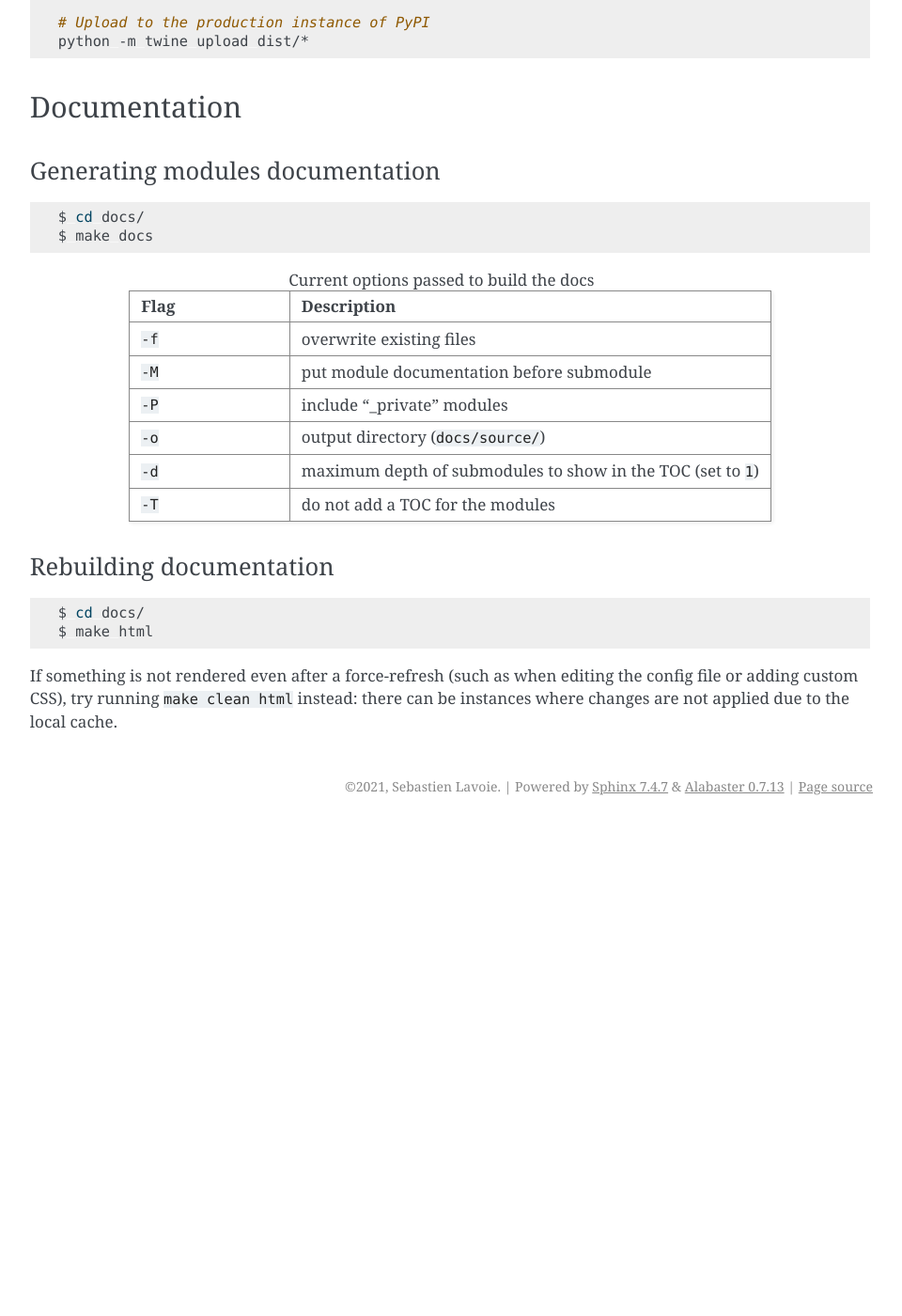
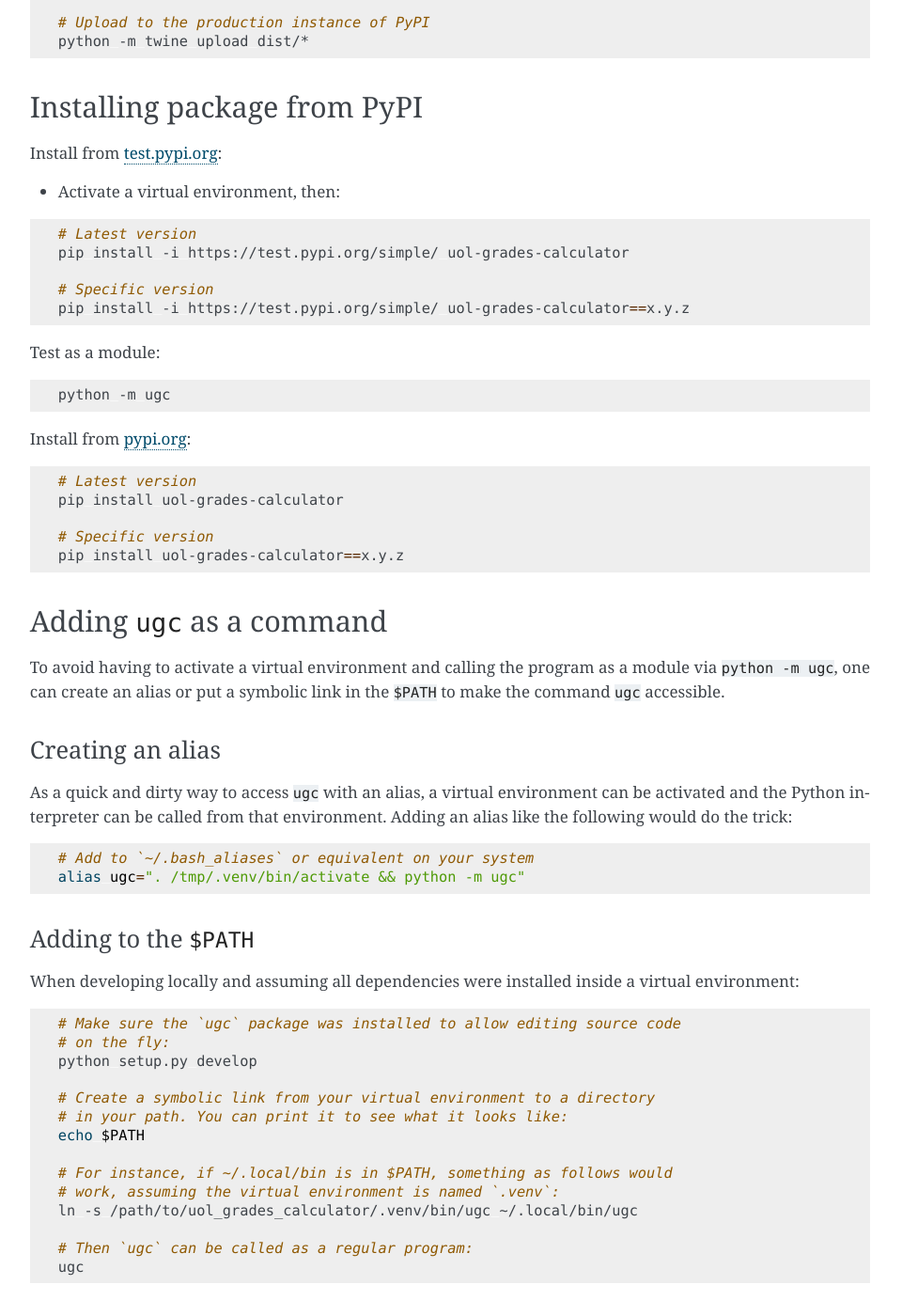
Before and after one commit to sglavoie/uol-grades-calculator, a Sphinx documentation site: the page built from docs/developers.rst, in a window 1280 px wide and 1400 px high, scrolled down 1355 px. Shown: the whole window at 94% size, without its empty margins (311-1271 px from the left). Built offline with Sphinx 7.4.7, drawn with Linux system fonts in a browser that asks for light colours; before the commit the page ends 2231 px from its top, so only the background shows below that; some of the changed text lies outside the part shown.

Commit message:
Add sections 'Installing package from PyPI', 'Adding ugc as a command'

```diff
--- a/docs/developers.rst
+++ b/docs/developers.rst
@@ -73,6 +73,79 @@
     python -m twine upload dist/*
 
 
+Installing package from PyPI
+----------------------------
+
+Install from `test.pypi.org <https://test.pypi.org/project/uol-grades-calculator/>`_:
+
+- Activate a virtual environment, then:
+
+.. code-block:: bash
+
+    # Latest version
+    pip install -i https://test.pypi.org/simple/ uol-grades-calculator
+
+    # Specific version
+    pip install -i https://test.pypi.org/simple/ uol-grades-calculator==x.y.z
+
+
+Test as a module:
+
+.. code-block:: bash
+
+    python -m ugc
+
+
+Install from `pypi.org <https://pypi.org/project/uol-grades-calculator/>`_:
+
+.. code-block:: bash
+
+    # Latest version
+    pip install uol-grades-calculator
+
+    # Specific version
+    pip install uol-grades-calculator==x.y.z
+
+
+Adding ``ugc`` as a command
+---------------------------
+
+To avoid having to activate a virtual environment and calling the program as a module via ``python -m ugc``, one can create an alias or put a symbolic link in the ``$PATH`` to make the command ``ugc`` accessible.
+
+Creating an alias
+.................
+
+As a quick and dirty way to access ``ugc`` with an alias, a virtual environment can be activated and the Python interpreter can be called from that environment. Adding an alias like the following would do the trick:
+
+.. code-block:: bash
+
+    # Add to `~/.bash_aliases` or equivalent on your system
+    alias ugc=". /tmp/.venv/bin/activate && python -m ugc"
+
+
+Adding to the ``$PATH``
+.......................
+
+When developing locally and assuming all dependencies were installed inside a virtual environment:
+
+.. code-block:: bash
+
+    # Make sure the `ugc` package was installed to allow editing source code
+    # on the fly:
+    python setup.py develop
+
+    # Create a symbolic link from your virtual environment to a directory
+    # in your path. You can print it to see what it looks like:
+    echo $PATH
+
+    # For instance, if ~/.local/bin is in $PATH, something as follows would
+    # work, assuming the virtual environment is named `.venv`:
+    ln -s /path/to/uol_grades_calculator/.venv/bin/ugc ~/.local/bin/ugc
+
+    # Then `ugc` can be called as a regular program:
+    ugc
+
+
 Documentation
 -------------
 
```
